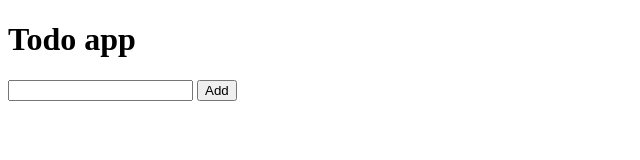
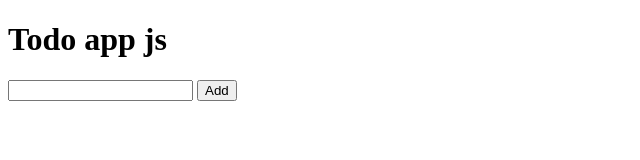
Before and after one commit to Jalolidddin-dev/todo-app, a plain HTML site: page index.html in a window 1280 px wide. Shown: the full height of the page, 0-640 px from the left. Drawn offline with Linux system fonts and the light colour scheme.

Commit message:
to do project create

```diff
--- a/index.html
+++ b/index.html
@@ -8,7 +8,7 @@
     <link rel="stylesheet" href="style.css" />
   </head>
   <body>
-    <h1>Todo app</h1>
+    <h1>Todo app js</h1>
     <input id="input_text" type="text" />
 
     <button id="register_btn">Add</button>
```
